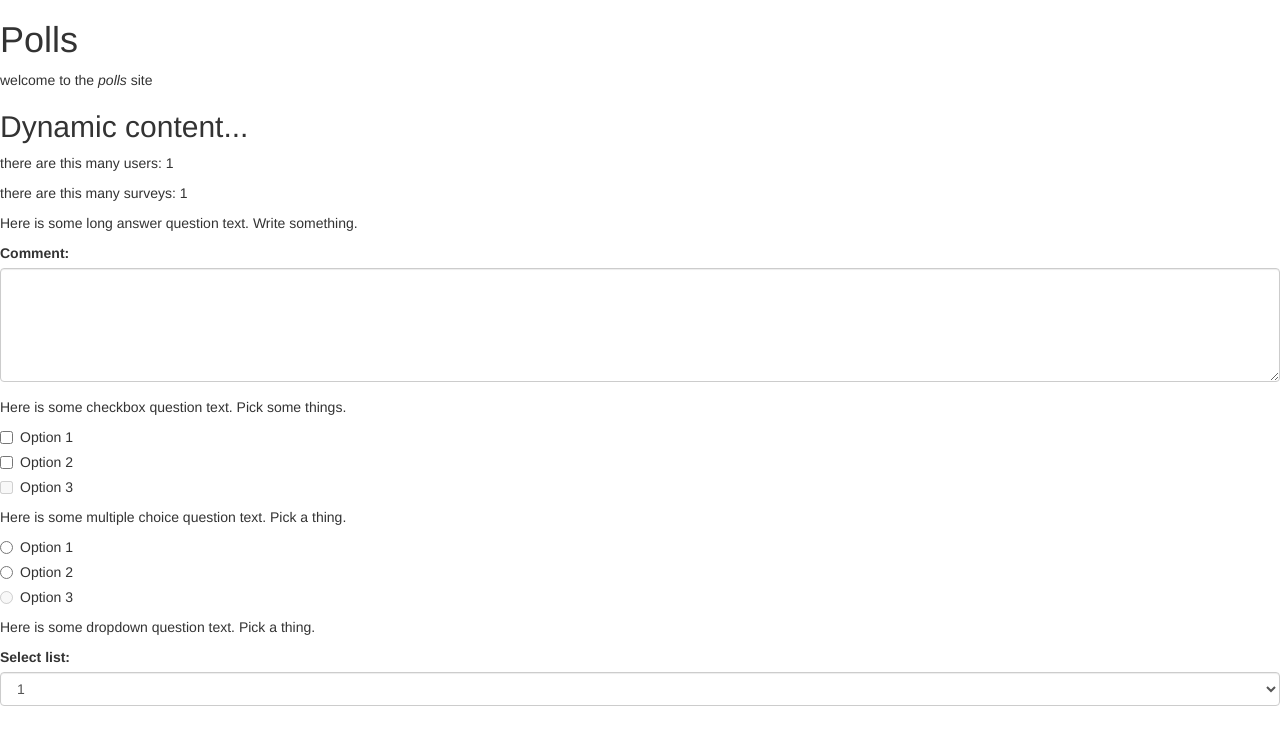
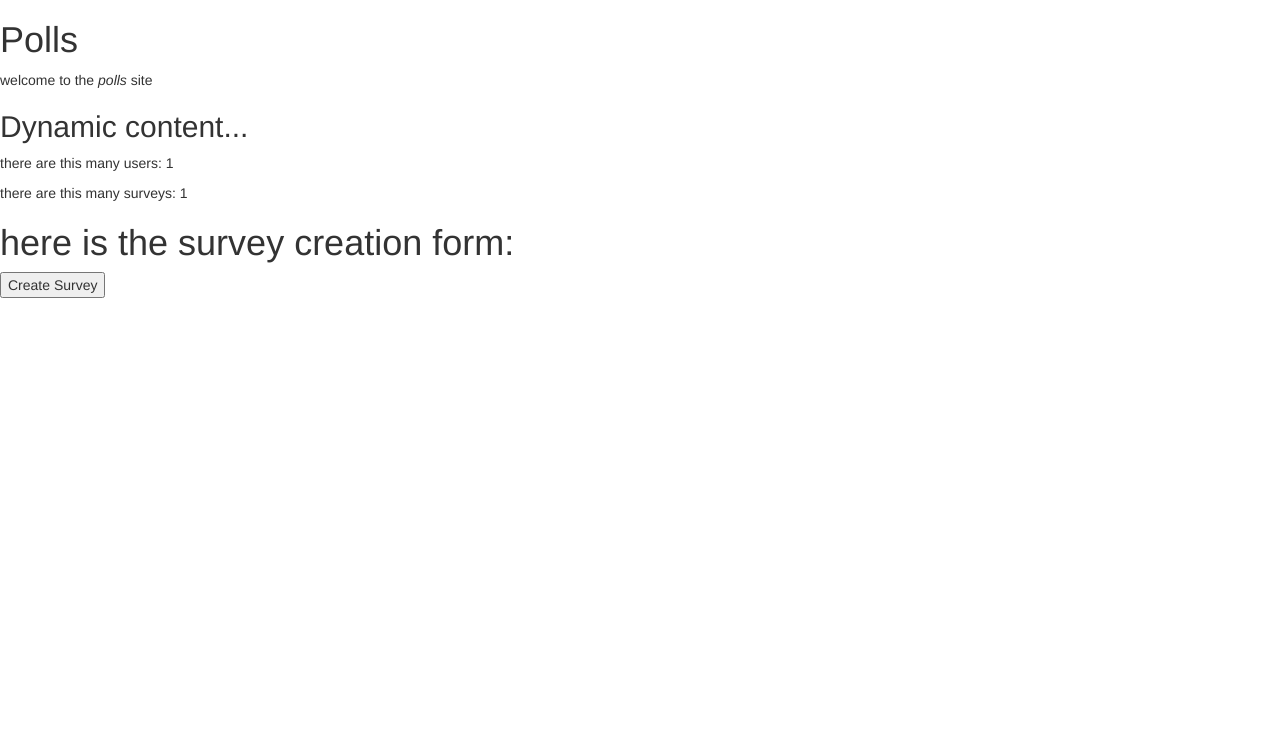
Before and after one commit to glasst/CS491-Research-Survey-Tool, a Django app: page /surveys/ in a window 1280 px wide. Shown: the top 745 px of the page. Run offline with Django 3.2, Linux system fonts and the light colour scheme; data comes from the database, SQL or seed files in the repository; some libraries are stand-ins or nearby versions.

Commit message:
Make dummy survey creation page

```diff
--- a/proj/surveys/templates/index.html
+++ b/proj/surveys/templates/index.html
@@ -25,48 +25,9 @@
 <p>there are this many users: {{num_users}}</p>
 <p>there are this many surveys: {{num_surveys}}</p>
 
-<!-- TEXTAREA -->
-<p>Here is some long answer question text. Write something.</p>
-<div class="form-group">
-  <label for="comment">Comment:</label>
-  <textarea class="form-control" rows="5" id="comment"></textarea>
-</div>
+<h1>here is the survey creation form:</h1>
 
-<!-- CHECKBOXES -->
-<p>Here is some checkbox question text. Pick some things.</p>
-<div class="checkbox">
-  <label><input type="checkbox" value="">Option 1</label>
-</div>
-<div class="checkbox">
-  <label><input type="checkbox" value="">Option 2</label>
-</div>
-<div class="checkbox disabled">
-  <label><input type="checkbox" value="" disabled>Option 3</label>
-</div>
-
-<!-- MULTIPLE CHOICE -->
-<p>Here is some multiple choice question text. Pick a thing.</p>
-<div class="radio">
-  <label><input type="radio" name="optradio">Option 1</label>
-</div>
-<div class="radio">
-  <label><input type="radio" name="optradio">Option 2</label>
-</div>
-<div class="radio disabled">
-  <label><input type="radio" name="optradio" disabled>Option 3</label>
-</div>
-
-<!-- DROPDOWN -->
-<p>Here is some dropdown question text. Pick a thing.</p>
-<div class="form-group">
-  <label for="sel1">Select list:</label>
-  <select class="form-control" id="sel1">
-    <option>1</option>
-    <option>2</option>
-    <option>3</option>
-    <option>4</option>
-  </select>
-</div>
+<button onclick="location.href = 'multiplechoice/'" type="button">Create Survey</button>
 
 {% endblock %}
 
```
